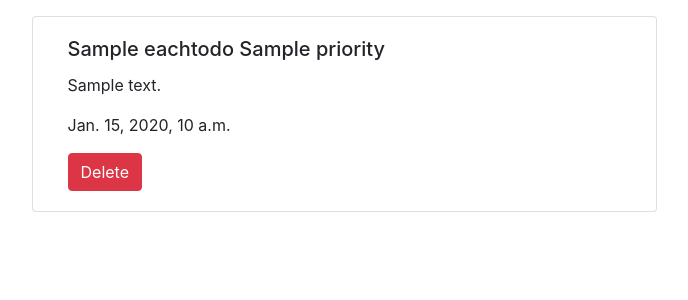
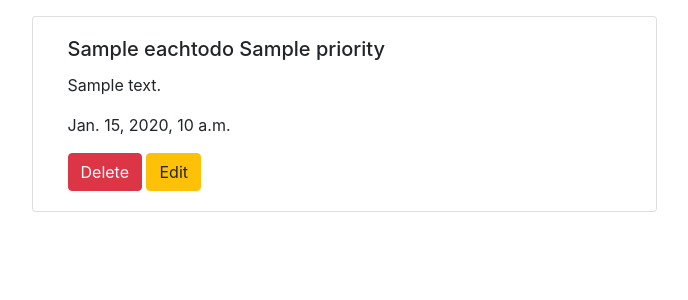
Before and after one commit to BinduMathsa/git-learnig, a Django app: template template/list.html in a window 1280 px wide. Shown: the part 56-356 px from the top of the page, without its empty margins (296-984 px from the left). Run offline with Django 3.2, Linux system fonts and the light colour scheme; the template is opened without the code that fills it: most values are stand-ins (such as "Sample title", 1, 10 or a date in 2020); parts of the project's set-up code (start-up, migrations or seed data) failed here and were passed over; some libraries are stand-ins or nearby versions.

Commit message:
my todoproject7

```diff
--- a/template/list.html
+++ b/template/list.html
@@ -11,7 +11,7 @@
               <p class="card-text">{{eachtodo.created_at}}</p>
 
               <a href="/delete/{{eachtodo.id}}" class="btn btn-danger">Delete</a>
-
+              <a href="/edit/{{eachtodo.id}}" class="btn btn-warning">Edit</a>
 
 
             </div>
```
